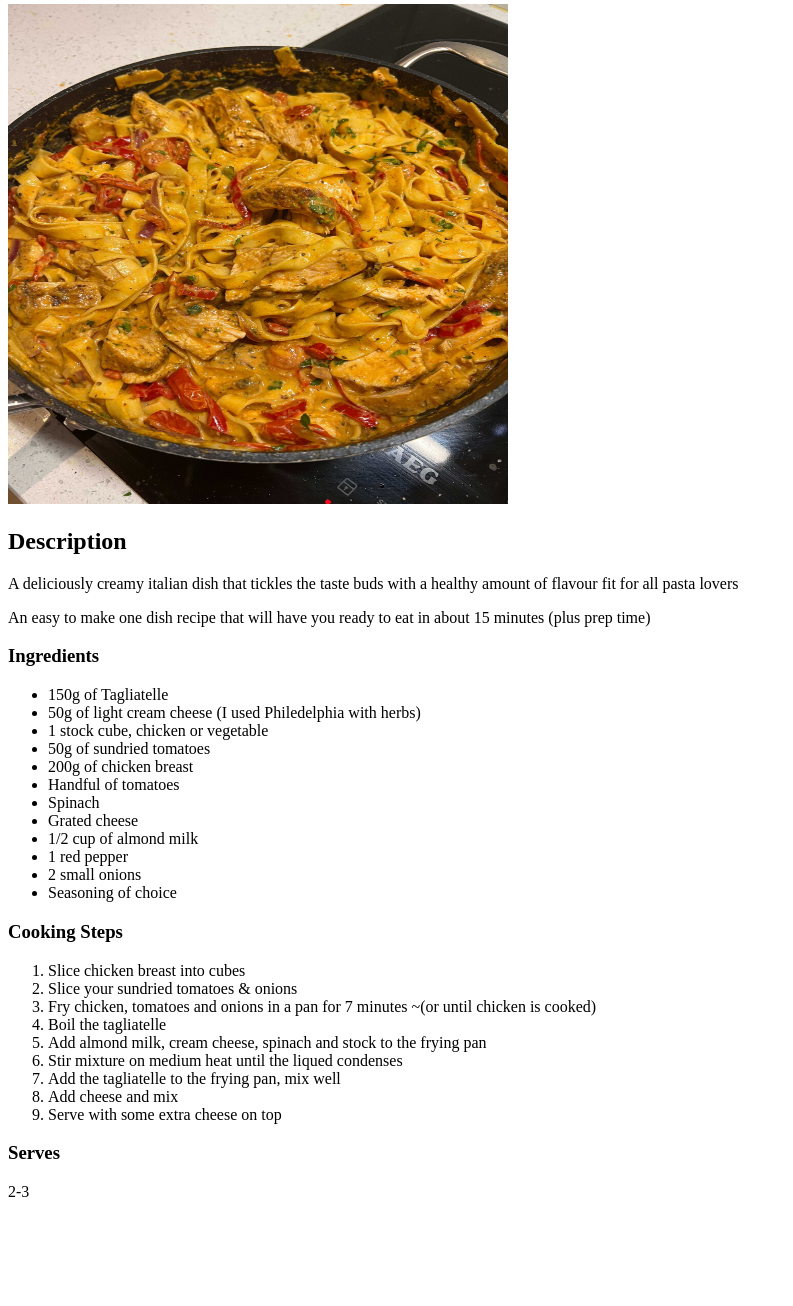
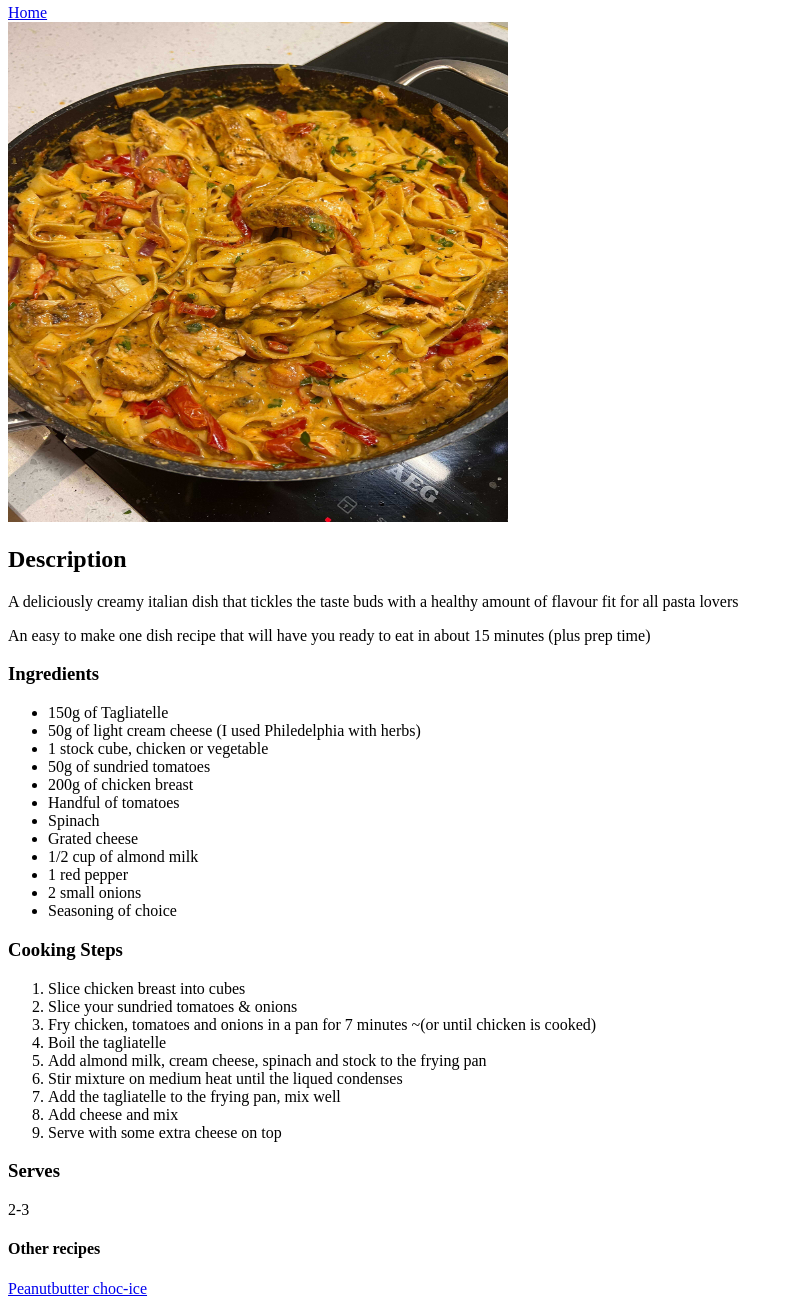
Before and after one commit to BenjiSmith1990/odin-recipes, a plain HTML site: page recipes/chicken-tagliatelle.html in a window 1280 px wide. Shown: the part 76-1382 px from the top of the page, without its empty margins (0-793 px from the left). Before the commit the page ends 1293 px from the top, so only its background shows below. Drawn offline with Linux system fonts and the light colour scheme.

Commit message:
add a home button and a link to the peanut butter choc ices recipe file from the chicken tagliatelle recipe

```diff
--- a/recipes/chicken-tagliatelle.html
+++ b/recipes/chicken-tagliatelle.html
@@ -7,6 +7,8 @@
 </head>
 <body>
     <h1>Chicken Tagliatelle</h1>
+    <a href="../index.html">Home</a>
+    <br>
     <img src="../img/chicken-tagliatelle.jpg" alt="image of a delicious plate of chicken tagliatelle" width="500" height="500">
     <h2>Description</h2>
     <p>A deliciously creamy italian dish that tickles the taste buds with a healthy amount of flavour fit for all pasta lovers</p>
@@ -40,5 +42,7 @@
     </ol>
     <h3>Serves</h3>
     <p>2-3</p>
+    <h4>Other recipes</h4>
+    <a href="../recipes/peanutbutter-choc-ice.html">Peanutbutter choc-ice</a>
 </body>
 </html>
```
